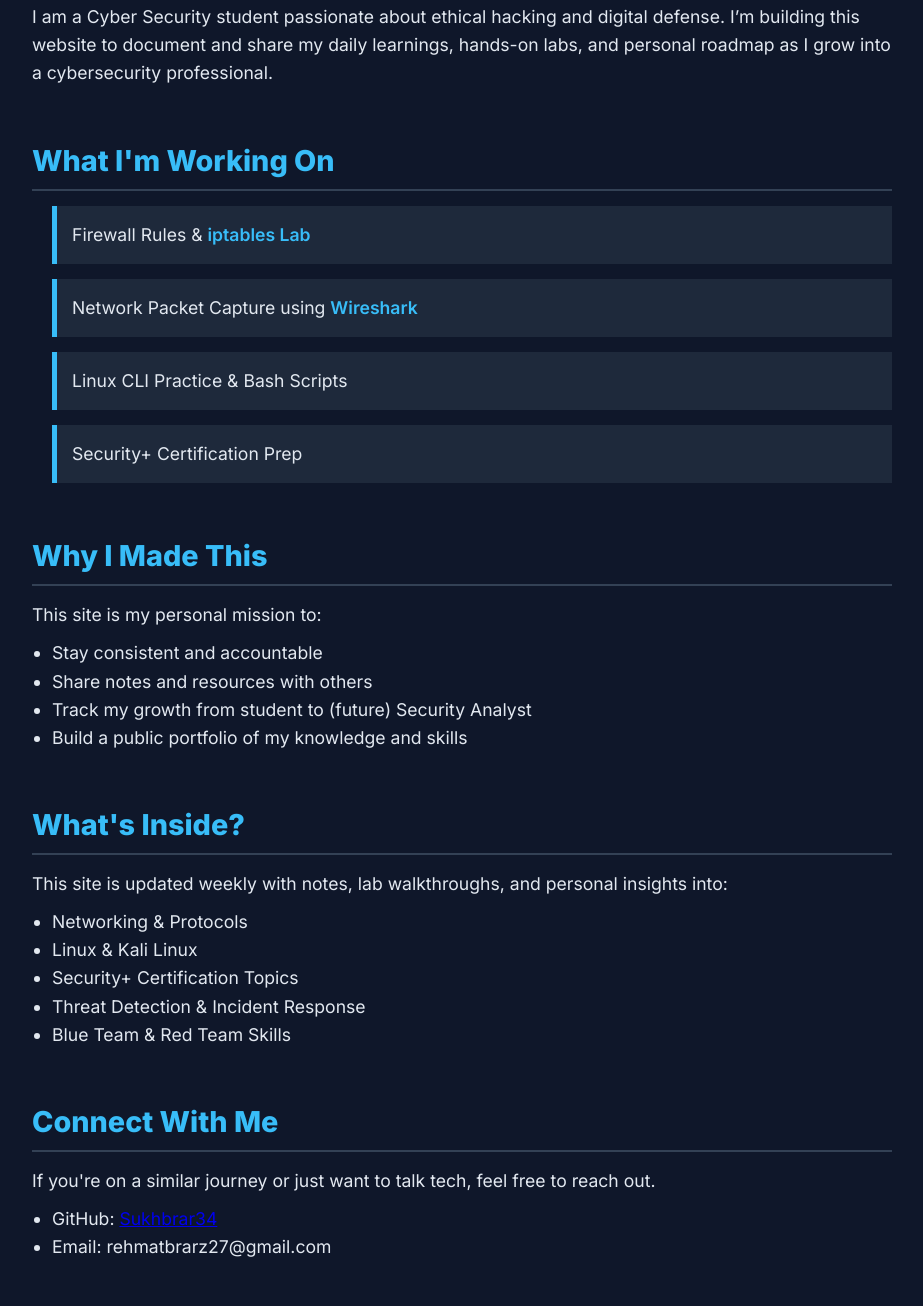
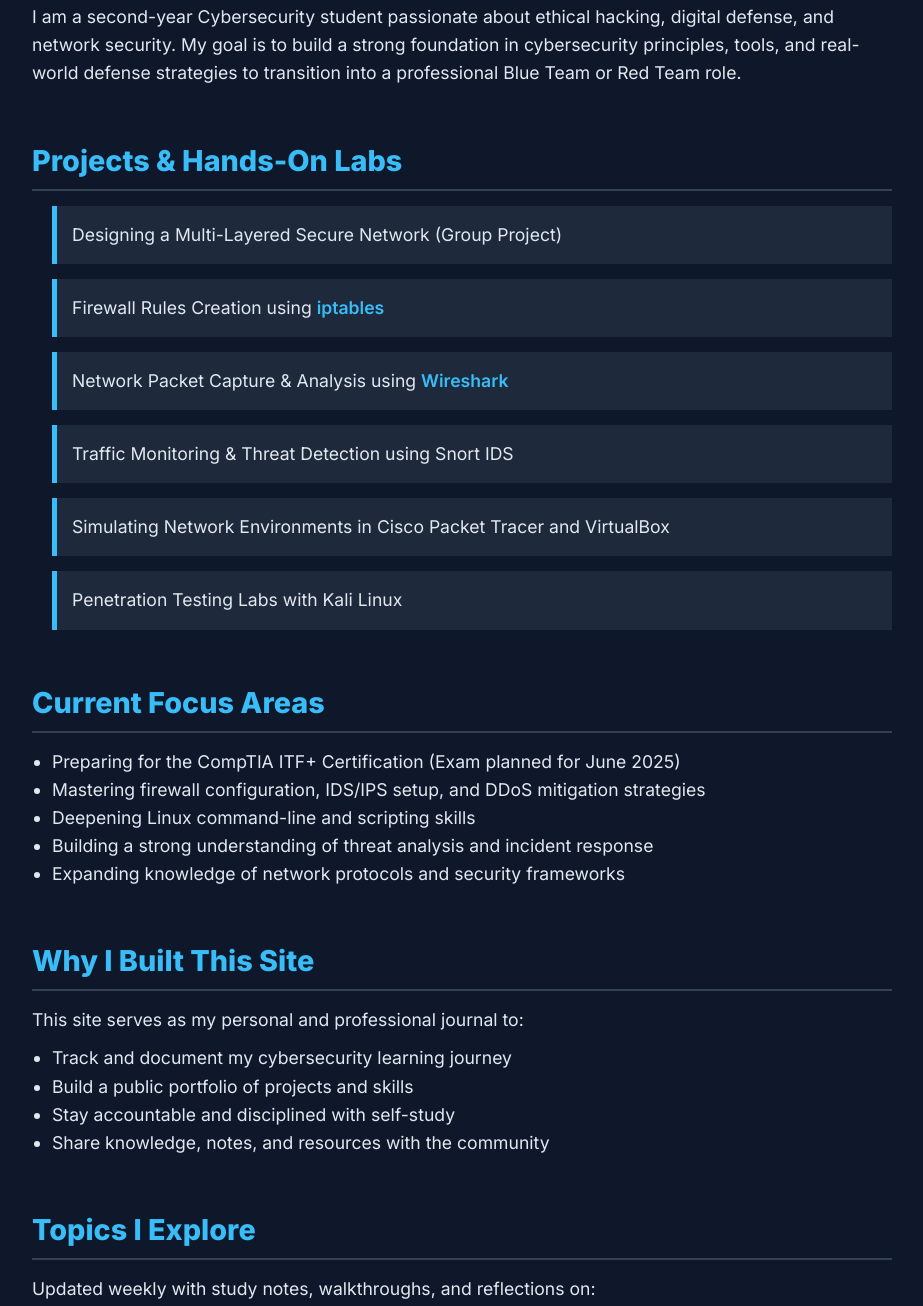
Before and after one commit to Sukhbrar34/Sukh_Brar, a plain HTML site: page index.html in a window 1280 px wide. Shown: the part 398-1704 px from the top of the page, without its empty margins (178-1101 px from the left). Drawn offline with Linux system fonts and the light colour scheme.

Commit message:
Update index.html

```diff
--- a/index.html
+++ b/index.html
@@ -6,139 +6,39 @@
   <title>Sukh's Cybersecurity Journey</title>
   <link href="https://fonts.googleapis.com/css2?family=Inter:wght@400;600;800&display=swap" rel="stylesheet">
   <style>
-    * {
-      margin: 0;
-      padding: 0;
-      box-sizing: border-box;
-    }
-
-    body {
-      font-family: 'Inter', sans-serif;
-      background-color: #0f172a;
-      color: #f1f5f9;
-      line-height: 1.6;
-    }
-
-    header {
-      background-color: #1e293b;
-      padding: 60px 20px;
-      text-align: center;
-    }
-
-    header h1 {
-      font-size: 3em;
-      margin-bottom: 10px;
-    }
-
-    header p {
-      font-size: 1.2em;
-      color: #cbd5e1;
-    }
-
-    nav {
-      background-color: #1e293b;
-      display: flex;
-      justify-content: center;
-      gap: 30px;
-      padding: 15px 0;
-      position: sticky;
-      top: 0;
-      z-index: 10;
-    }
-
-    nav a {
-      color: #94a3b8;
-      text-decoration: none;
-      font-weight: 600;
-      transition: color 0.3s;
-    }
-
-    nav a:hover {
-      color: #38bdf8;
-    }
-
-    main {
-      max-width: 900px;
-      margin: 0 auto;
-      padding: 40px 20px;
-    }
-
-    section {
-      margin-bottom: 50px;
-    }
-
-    h2 {
-      color: #38bdf8;
-      border-bottom: 2px solid #334155;
-      padding-bottom: 5px;
-      margin-bottom: 15px;
-      font-size: 1.8em;
-    }
-
-    p, li {
-      font-size: 1.1em;
-      color: #e2e8f0;
-    }
-
-    ul {
-      margin-left: 20px;
-      margin-top: 10px;
-    }
-
-    .projects ul {
-      list-style: none;
-      display: grid;
-      gap: 15px;
-    }
-
-    .projects li {
-      background-color: #1e293b;
-      padding: 15px;
-      border-left: 5px solid #38bdf8;
-      transition: transform 0.2s ease;
-    }
-
-    .projects li:hover {
-      transform: translateX(5px);
-    }
-
-    .projects a {
-      text-decoration: none;
-      color: #38bdf8;
-      font-weight: 600;
-    }
-
-    footer {
-      text-align: center;
-      padding: 30px 20px;
-      background-color: #1e293b;
-      color: #94a3b8;
-      font-size: 0.9em;
-      margin-top: 40px;
-    }
-
-    @media (max-width: 600px) {
-      header h1 {
-        font-size: 2em;
-      }
-
-      nav {
-        flex-wrap: wrap;
-        gap: 15px;
-      }
-    }
+    /* Your original CSS here - unchanged for now */
+    * { margin: 0; padding: 0; box-sizing: border-box; }
+    body { font-family: 'Inter', sans-serif; background-color: #0f172a; color: #f1f5f9; line-height: 1.6; }
+    header { background-color: #1e293b; padding: 60px 20px; text-align: center; }
+    header h1 { font-size: 3em; margin-bottom: 10px; }
+    header p { font-size: 1.2em; color: #cbd5e1; }
+    nav { background-color: #1e293b; display: flex; justify-content: center; gap: 30px; padding: 15px 0; position: sticky; top: 0; z-index: 10; }
+    nav a { color: #94a3b8; text-decoration: none; font-weight: 600; transition: color 0.3s; }
+    nav a:hover { color: #38bdf8; }
+    main { max-width: 900px; margin: 0 auto; padding: 40px 20px; }
+    section { margin-bottom: 50px; }
+    h2 { color: #38bdf8; border-bottom: 2px solid #334155; padding-bottom: 5px; margin-bottom: 15px; font-size: 1.8em; }
+    p, li { font-size: 1.1em; color: #e2e8f0; }
+    ul { margin-left: 20px; margin-top: 10px; }
+    .projects ul { list-style: none; display: grid; gap: 15px; }
+    .projects li { background-color: #1e293b; padding: 15px; border-left: 5px solid #38bdf8; transition: transform 0.2s ease; }
+    .projects li:hover { transform: translateX(5px); }
+    .projects a { text-decoration: none; color: #38bdf8; font-weight: 600; }
+    footer { text-align: center; padding: 30px 20px; background-color: #1e293b; color: #94a3b8; font-size: 0.9em; margin-top: 40px; }
+    @media (max-width: 600px) { header h1 { font-size: 2em; } nav { flex-wrap: wrap; gap: 15px; } }
   </style>
 </head>
 <body>
 
   <header>
-    <h1>Hey, I'm Sukh</h1>
-    <p>Welcome to my Cybersecurity Learning Journey</p>
+    <h1>Hi, I'm Sukh</h1>
+    <p>Cybersecurity Student | Future Blue/Red Teamer | Lifelong Learner</p>
   </header>
 
   <nav>
     <a href="#about">About</a>
     <a href="#projects">Projects</a>
+    <a href="#current">Current Focus</a>
     <a href="#why">Why This Site</a>
     <a href="#topics">Topics</a>
     <a href="#contact">Contact</a>
@@ -147,45 +47,58 @@
   <main>
     <section id="about">
       <h2>About Me</h2>
-      <p>I am a Cyber Security student passionate about ethical hacking and digital defense. I’m building this website to document and share my daily learnings, hands-on labs, and personal roadmap as I grow into a cybersecurity professional.</p>
+      <p>I am a second-year Cybersecurity student passionate about ethical hacking, digital defense, and network security. My goal is to build a strong foundation in cybersecurity principles, tools, and real-world defense strategies to transition into a professional Blue Team or Red Team role.</p>
     </section>
 
     <section id="projects" class="projects">
-      <h2>What I'm Working On</h2>
+      <h2>Projects & Hands-On Labs</h2>
       <ul>
-        <li>Firewall Rules & <a href="https://github.com/YOUR_USERNAME/YOUR_FIREWALL_PROJECT" target="_blank">iptables Lab</a></li>
-        <li>Network Packet Capture using <a href="https://github.com/YOUR_USERNAME/YOUR_WIRESHARK_PROJECT" target="_blank">Wireshark</a></li>
-        <li>Linux CLI Practice & Bash Scripts</li>
-        <li>Security+ Certification Prep</li>
+        <li>Designing a Multi-Layered Secure Network (Group Project)</li>
+        <li>Firewall Rules Creation using <a href="#" target="_blank">iptables</a></li>
+        <li>Network Packet Capture & Analysis using <a href="#" target="_blank">Wireshark</a></li>
+        <li>Traffic Monitoring & Threat Detection using Snort IDS</li>
+        <li>Simulating Network Environments in Cisco Packet Tracer and VirtualBox</li>
+        <li>Penetration Testing Labs with Kali Linux</li>
+      </ul>
+    </section>
+
+    <section id="current">
+      <h2>Current Focus Areas</h2>
+      <ul>
+        <li>Preparing for the CompTIA ITF+ Certification (Exam planned for June 2025)</li>
+        <li>Mastering firewall configuration, IDS/IPS setup, and DDoS mitigation strategies</li>
+        <li>Deepening Linux command-line and scripting skills</li>
+        <li>Building a strong understanding of threat analysis and incident response</li>
+        <li>Expanding knowledge of network protocols and security frameworks</li>
       </ul>
     </section>
 
     <section id="why">
-      <h2>Why I Made This</h2>
-      <p>This site is my personal mission to:</p>
+      <h2>Why I Built This Site</h2>
+      <p>This site serves as my personal and professional journal to:</p>
       <ul>
-        <li>Stay consistent and accountable</li>
-        <li>Share notes and resources with others</li>
-        <li>Track my growth from student to (future) Security Analyst</li>
-        <li>Build a public portfolio of my knowledge and skills</li>
+        <li>Track and document my cybersecurity learning journey</li>
+        <li>Build a public portfolio of projects and skills</li>
+        <li>Stay accountable and disciplined with self-study</li>
+        <li>Share knowledge, notes, and resources with the community</li>
       </ul>
     </section>
 
     <section id="topics">
-      <h2>What's Inside?</h2>
-      <p>This site is updated weekly with notes, lab walkthroughs, and personal insights into:</p>
+      <h2>Topics I Explore</h2>
+      <p>Updated weekly with study notes, walkthroughs, and reflections on:</p>
       <ul>
-        <li>Networking & Protocols</li>
-        <li>Linux & Kali Linux</li>
-        <li>Security+ Certification Topics</li>
-        <li>Threat Detection & Incident Response</li>
-        <li>Blue Team & Red Team Skills</li>
+        <li>Networking Concepts & Protocols</li>
+        <li>Linux, Kali Linux & Scripting</li>
+        <li>CompTIA Security+ and ITF+ Certification Preparation</li>
+        <li>Network Defense and Threat Monitoring Techniques</li>
+        <li>Blue Team and Red Team Tactics</li>
       </ul>
     </section>
 
     <section id="contact">
       <h2>Connect With Me</h2>
-      <p>If you're on a similar journey or just want to talk tech, feel free to reach out.</p>
+      <p>If you're passionate about cybersecurity or just want to chat, feel free to reach out:</p>
       <ul>
         <li>GitHub: <a href="https://github.com/Sukhbrar34" target="_blank">Sukhbrar34</a></li>
         <li>Email: rehmatbrarz27@gmail.com</li>
@@ -194,7 +107,7 @@
   </main>
 
   <footer>
-    &copy; 2025 Sukh’s Cybersecurity Journal | Powered by GitHub Pages
+    &copy; 2025 Sukh’s Cybersecurity Journal | Built with passion and continuous learning.
   </footer>
 
 </body>
```
